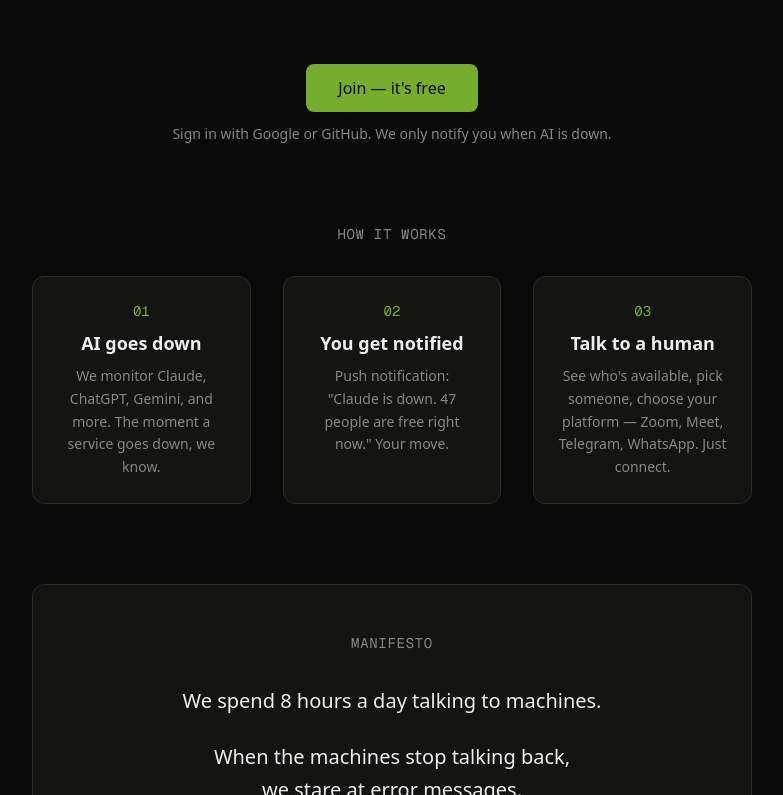
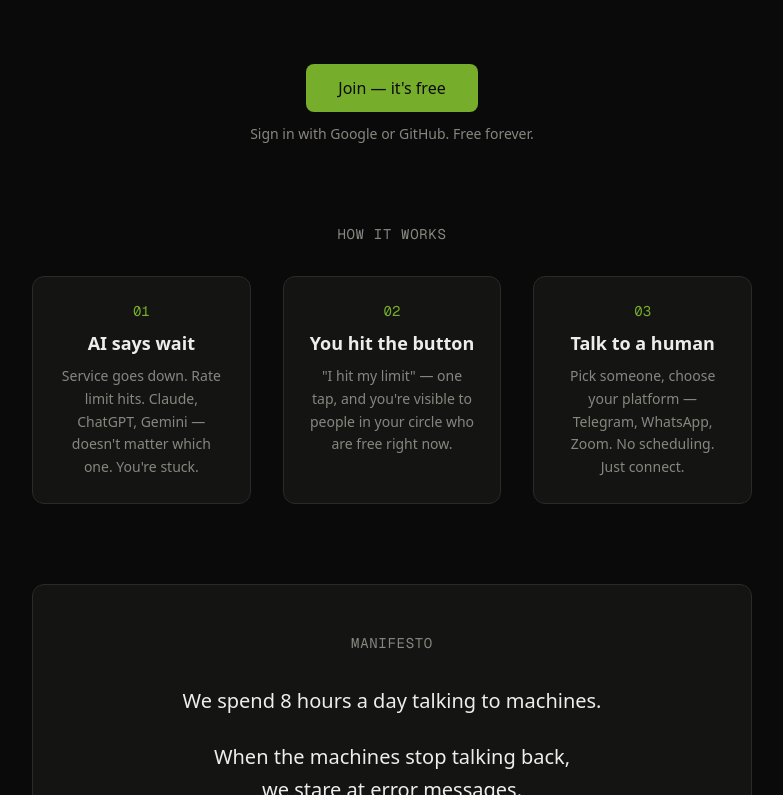
Before and after one commit to vasilievyakov/downtotalk, a Next.js app: page / in a window 1280 px wide. Shown: the part 845-1640 px from the top of the page, without its empty margins (248-1031 px from the left). Built offline with nearby package versions, Linux system fonts and the light colour scheme; no server answers; the database is empty.

Commit message:
Remove false notification promises, update copy to match actual flow

```diff
--- a/src/app/page.tsx
+++ b/src/app/page.tsx
@@ -75,7 +75,7 @@ export default async function Home() {
               Join — it&apos;s free
             </Link>
             <p className="text-muted text-sm mt-3">
-              Sign in with Google or GitHub. We only notify you when AI is down.
+              Sign in with Google or GitHub. Free forever.
             </p>
           </div>
         )}
@@ -95,7 +95,7 @@ export default async function Home() {
       <section className="max-w-3xl mx-auto px-6 pb-20 text-center animate-fade-in-up animate-delay-600">
         <h2 className="text-2xl font-bold mb-4">Ready for the next outage?</h2>
         <p className="text-muted mb-8">
-          We&apos;ll notify you when it&apos;s time to be human.
+          Next time AI says &quot;wait&quot; — don&apos;t. Talk to a human instead.
         </p>
         {session ? (
           <Link
--- a/src/components/how-it-works.tsx
+++ b/src/components/how-it-works.tsx
@@ -1,21 +1,21 @@
 const steps = [
   {
     number: "01",
-    title: "AI goes down",
+    title: "AI says wait",
     description:
-      "We monitor Claude, ChatGPT, Gemini, and more. The moment a service goes down, we know.",
+      "Service goes down. Rate limit hits. Claude, ChatGPT, Gemini — doesn't matter which one. You're stuck.",
   },
   {
     number: "02",
-    title: "You get notified",
+    title: "You hit the button",
     description:
-      'Push notification: "Claude is down. 47 people are free right now." Your move.',
+      '"I hit my limit" — one tap, and you\'re visible to people in your circle who are free right now.',
   },
   {
     number: "03",
     title: "Talk to a human",
     description:
-      "See who's available, pick someone, choose your platform — Zoom, Meet, Telegram, WhatsApp. Just connect.",
+      "Pick someone, choose your platform — Telegram, WhatsApp, Zoom. No scheduling. Just connect.",
   },
 ];
 
```
